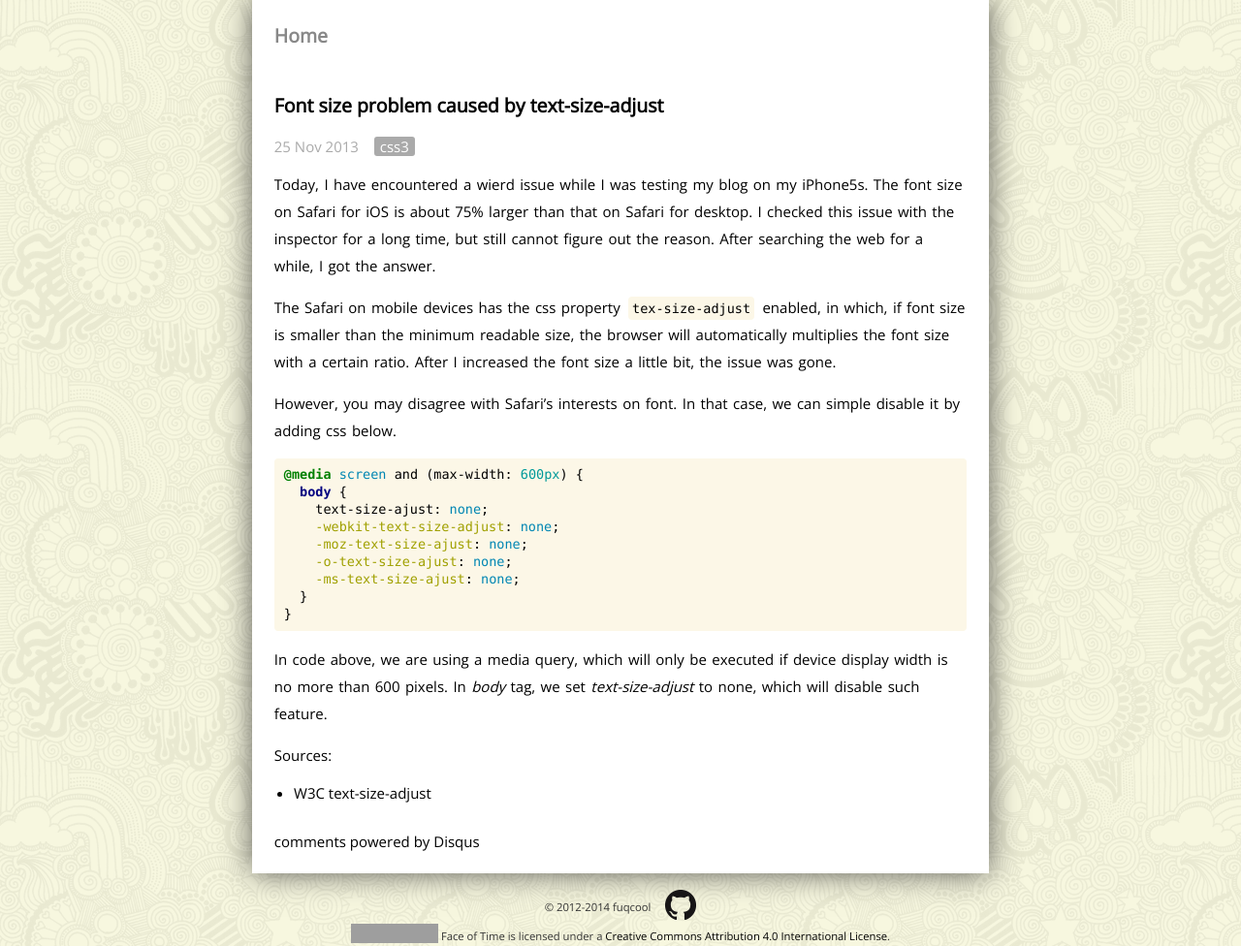
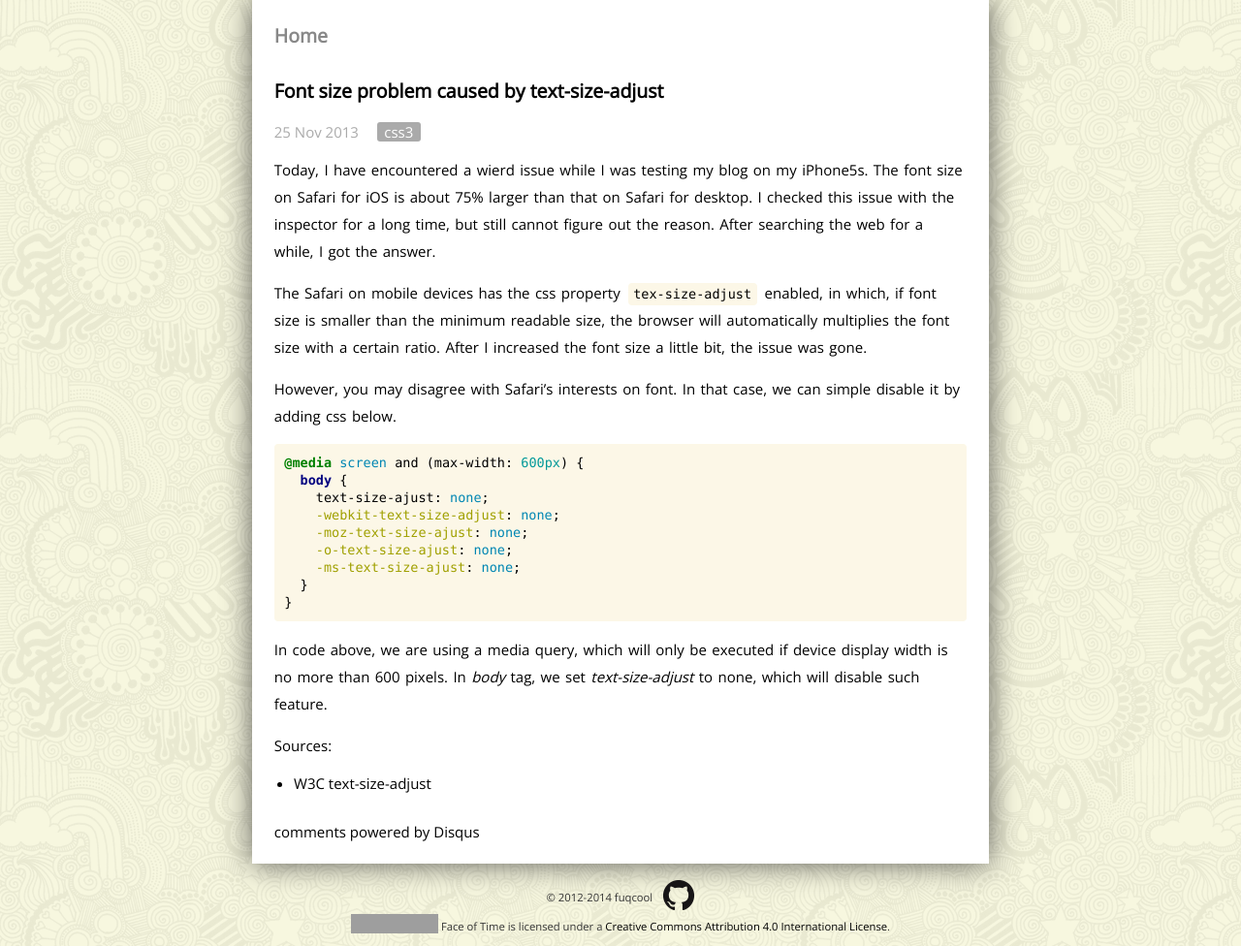
Before and after one commit to fuqcool/fuqcool.github.io, a Jekyll site: the page built from _posts/2013-11-25-text-size-adjust-problem.md, in a window 1280 px wide. Shown: the whole page at 97% size. Built offline with Jekyll 4.4.1, drawn with Linux system fonts in a browser that asks for light colours; Markdown is read by kramdown in place of the engine named in the settings; comment, search, counter and statistics services are not loaded; grey boxes are pictures that could not be loaded.

Commit message:
px -> em

```diff
--- a/css/main.css
+++ b/css/main.css
@@ -58,7 +58,6 @@
 /*****************************************************************************/
 .posts {
   list-style-type: none;
-  margin-bottom: 2em;
 }
 
 .posts li {
@@ -108,7 +107,7 @@
 }
 
 .header {
-  margin-bottom: 3em;
+  margin-bottom: 2em;
 }
 
 #navigator {
@@ -132,7 +131,7 @@
 
 .meta {
   color: #aaa;
-  margin-right: 10px;
+  margin-right: 1em;
 }
 
 .footer {
@@ -180,7 +179,7 @@
 
 .post pre {
   background-color: #FCF7E7;
-  padding: 8px 10px;
+  padding: 0.7em;
   border-radius: 4px;
   overflow-x: auto;
 }
@@ -191,11 +190,11 @@
 
 .post p code {
   background-color: #FCF7E7;
-  padding: 2px 4px;
+  padding: 0.1em 0.4em;
   display: inline-block;
   line-height: 20px;
   border-radius: 4px;
-  margin: 0 3px;
+  margin: 0 0.2em;
 }
 
 .post pre code {
@@ -232,15 +231,15 @@
     background-color: #AAA;
     color: white;
     border-radius: 3px;
-    padding: 0 6px;
-    margin-left: 2px;
+    padding: 0 0.5em;
+    margin-right: 0.2em;
 }
 
 .github {
     display: inline-block;
     width: 32px;
     height: 32px;
-    margin-left: 15px;
+    margin-left: 1em;
     background-image: url(../img/GitHub-Mark-32px.png);
 }
 
```
